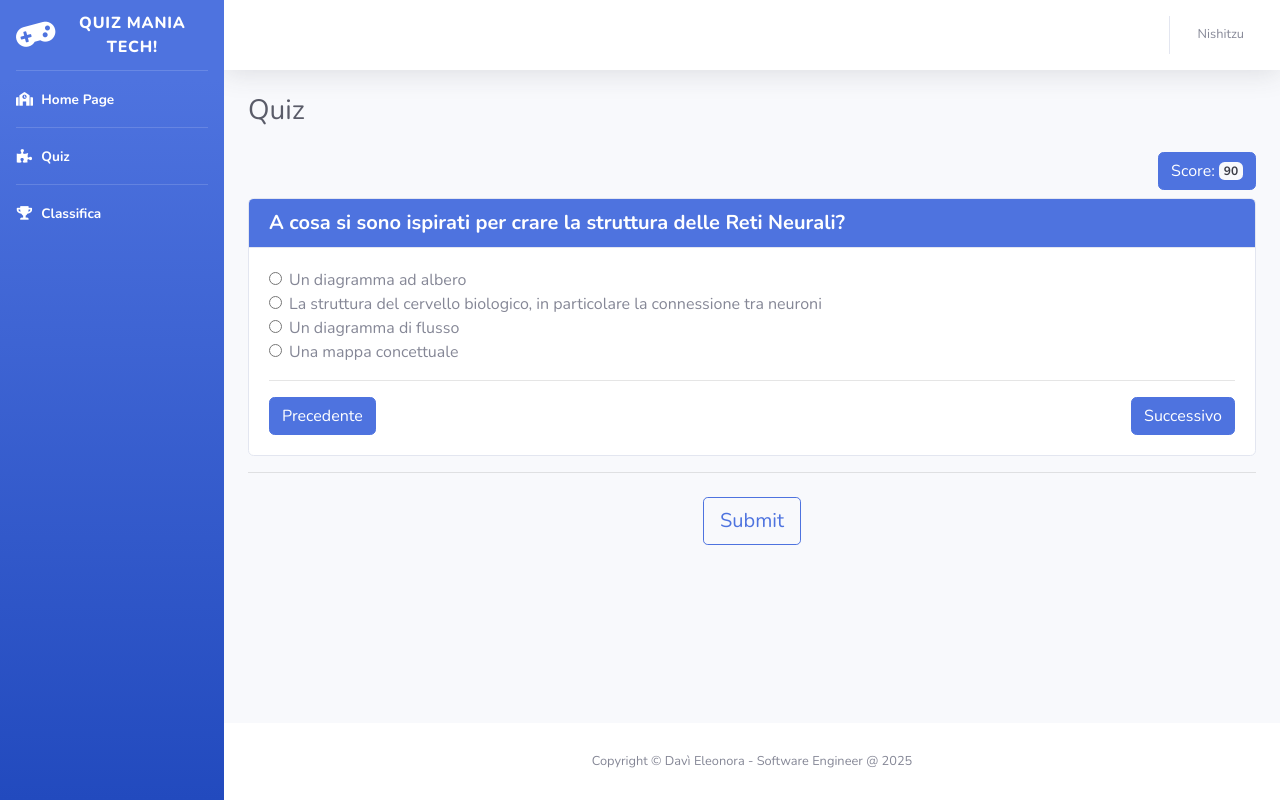
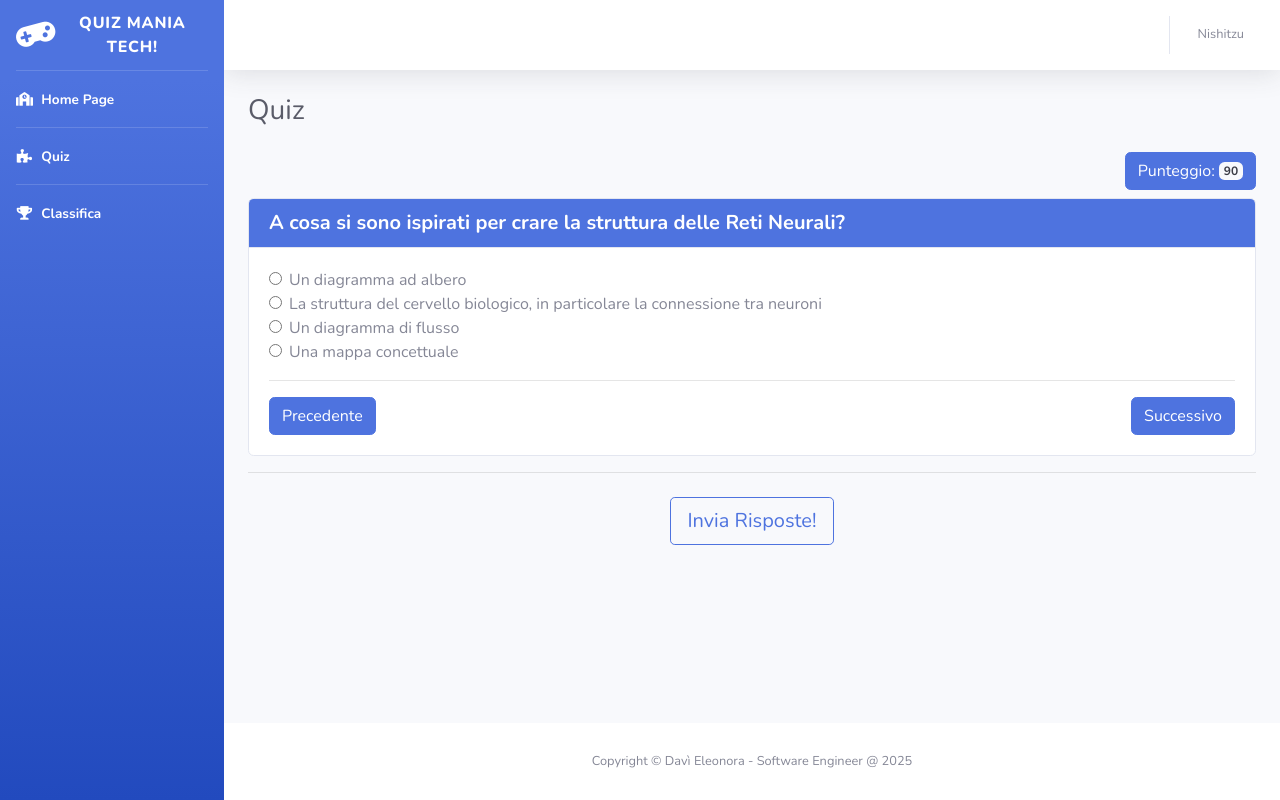
Before and after one commit to Nishitzu/QuizSite, a Flask app: page /game in a window 1280 px wide. Run offline with Flask 3, Linux system fonts and the light colour scheme; a user stored in the database is signed in; some libraries are stand-ins or nearby versions.

Commit message:
Changed language

```diff
--- a/Website/templates/game.html
+++ b/Website/templates/game.html
@@ -13,7 +13,7 @@
 <div class="row">
     <div class="col-md-12 text-right">
         <div class="btn btn-primary" style="pointer-events: None;">
-            Score:
+            Punteggio:
             <span class="badge badge-light">{{ currentScore }}</span>
         </div>
     </div>
@@ -124,7 +124,7 @@
 <div class="row mt-4">
     <div class="col-md-12 text-center">
         <button class="btn btn-outline-primary btn-lg" type="submit">
-            Submit
+            Invia Risposte!
         </button>
     </div>
 </div>
```
